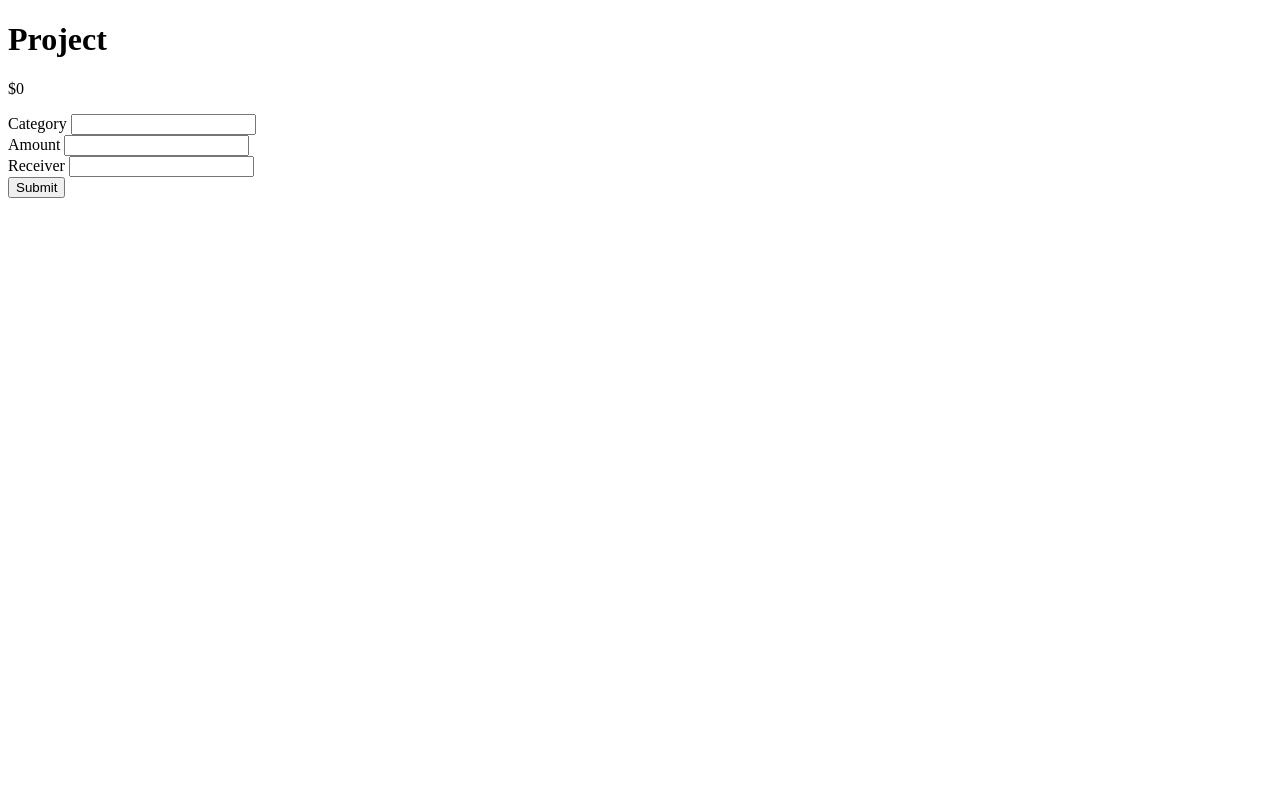
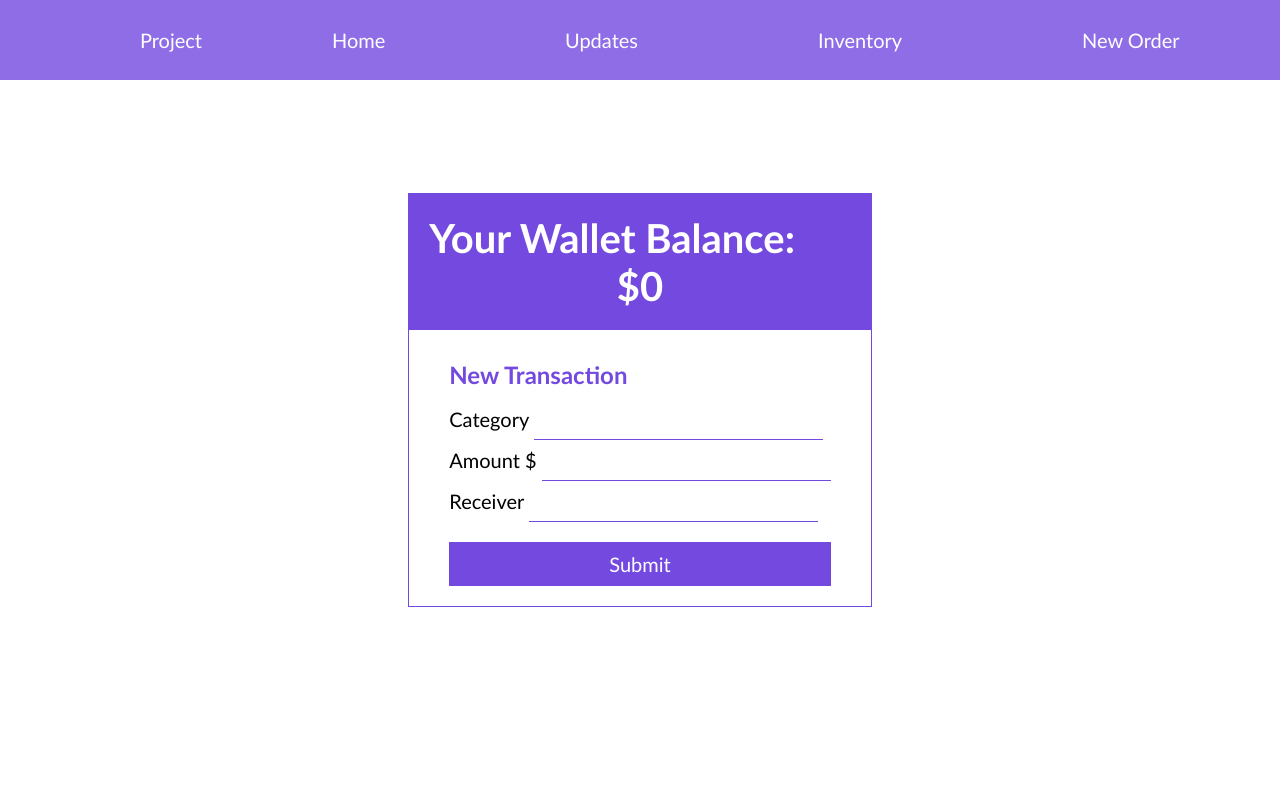
Before and after one commit to CayenneLow/Luminary, a Flask app: page /project/addTransaction in a window 1280 px wide. Run offline with Flask 2, Linux system fonts and the light colour scheme.

Commit message:
add transaction

```diff
--- a/static/css/style.css
+++ b/static/css/style.css
@@ -329,3 +329,56 @@ a,a:visited {
 .project-grid-item p {
     text-align:center;
 }
+.transaction-box{
+    border:1px solid #7349E0;
+
+    font-size:20px;
+}
+
+.transaction-box h1{
+    color:white;
+    font-weight: bold;
+    margin-bottom:10px;
+    padding:20px;
+    display:block;
+    width:100%;
+    background-color:#7349E0;
+
+}
+.transaction-box form{
+    padding:20px 40px;
+}
+.transaction-box h2{
+    font-size:24px;
+    margin-bottom:10px;
+    color:#7349E0;
+    font-weight:bold;
+
+}
+.transaction-box input[type=number]{
+    height: 100%;
+    border:none;
+    font-size:20px;
+    color:#7349E0;
+    height:30px;
+    padding:20px;
+    border-bottom:1px solid #7349E0;
+}
+.transaction-box input[type=number]:focus{
+    outline:none;
+
+}
+
+.transaction-box input[type=text]{
+    height: 100%;
+    border:none;
+    font-size:20px;
+    color:#7349E0;
+    height:30px;
+    padding:20px;
+    border-bottom:1px solid #7349E0;
+}
+.transaction-box input[type=text]:focus{
+    outline:none;
+
+}
--- a/templates/addTransaction.html
+++ b/templates/addTransaction.html
@@ -1,21 +1,36 @@
 <!DOCTYPE html>
 <head>
     <title>Founder Project</title>
+    <link rel="stylesheet" type= "text/css" href="{{ url_for('static', filename='css/style.css') }}">
+    <meta name="viewport" content="width=device-width, initial-scale=1">
 </head>
 <body>
-        <h1>Project</h1>
-        <p> ${{wallet.money}} </p>
+    <div id="header">
+        <ul>
+            <li>Project</li>
+            <li><a class="hvr-underline-from-center" href="/">Home</a></li>
+            <li><a class="hvr-underline-from-center" href="{{ url_for('index') }}">Updates</a></li>
+            <li><a class="hvr-underline-from-center" href="{{ url_for('index') }}">Inventory</a></li>
+            <li><a class="hvr-underline-from-center" href="{{ url_for('index') }}">New Order</a></li>
+        </ul>
+    </div>
+    <div class="donation-wrap">
+        <div class="transaction-box">
+        <h1>Your Wallet Balance: <br><center>${{wallet.money}}</center> </h1> <p></p>
         <form method="POST">
-        		<label for="category">Category</label>
+            <h2>New Transaction</h2>
+                <label for="category">Category</label>
                 <input type="text" name="category" />
                 <br>
-                <label for="amount">Amount</label>
+                <label for="amount">Amount $</label>
                 <input type="number" name="amount" />
                 <br>
                 <label for="receiver">Receiver</label>
                 <input type="text" name="receiver" />
-                <br>
-                <input type="submit" value="Submit" />
+                <p></p>
+                <input type="submit" style="margin-top:20px;"class="submit-donate" value="Submit" />
 
         </form>
+        </div>
+    </div>
 </body>
```
